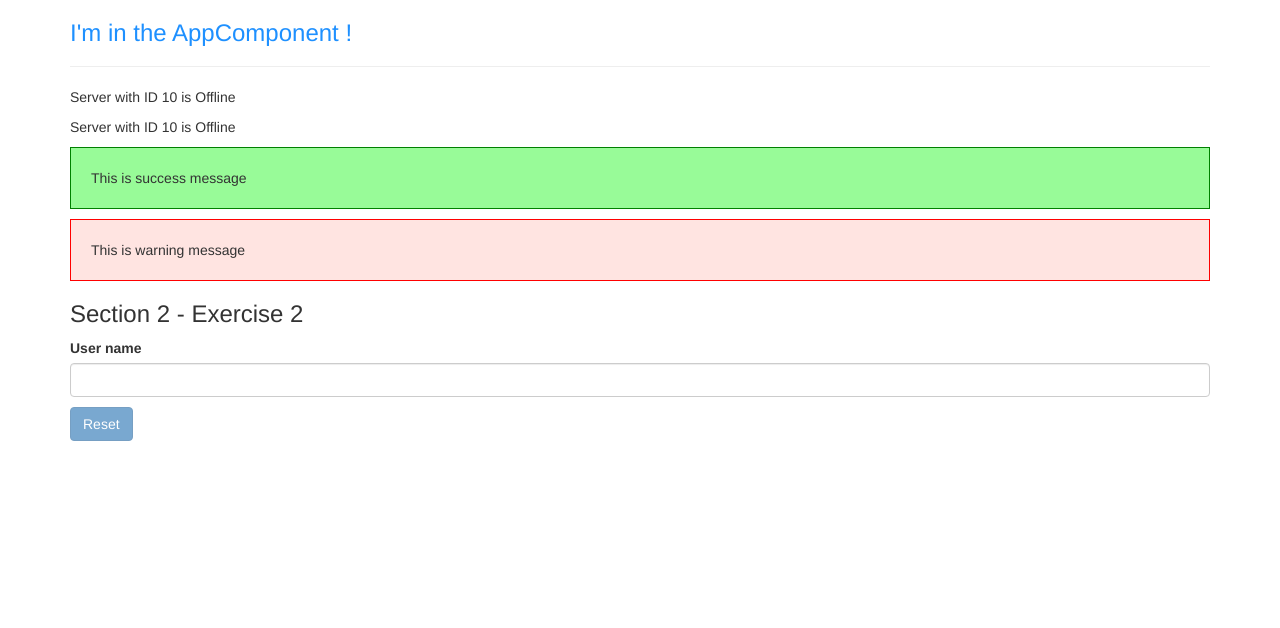
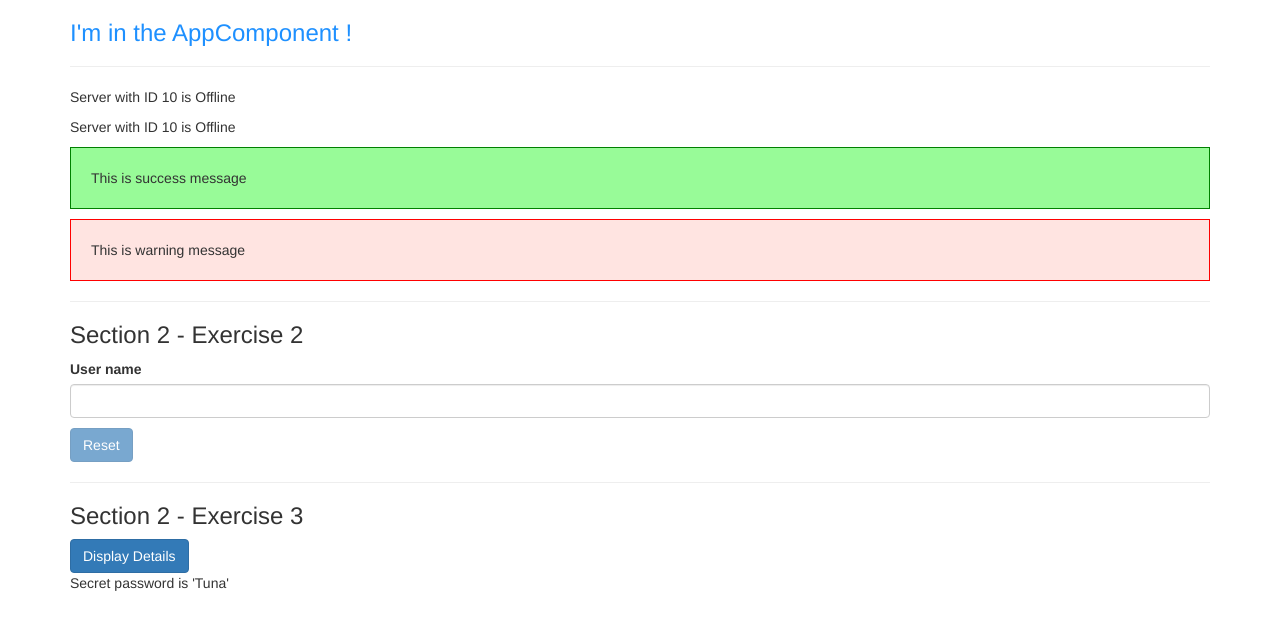
Before and after one commit to djey64/my-first-app, an Angular app: page / in a window 1280 px wide. Shown: the top 628 px of the page. Built offline with nearby package versions, Linux system fonts and the light colour scheme.

Commit message:
Section 2 - Ex 3

```diff
--- a/src/app/app.component.html
+++ b/src/app/app.component.html
@@ -9,7 +9,10 @@
 
       <app-success-alert />
       <app-warning-alert />
+      <hr />
       <app-section2exo2 />
+      <hr />
+      <app-section2exo3 />
     </div>
   </div>
 </div>
--- a/src/app/app.module.ts
+++ b/src/app/app.module.ts
@@ -8,6 +8,7 @@ import { WarningAlertComponent } from './warning-alert/warning-alert.component';
 import { SuccessAlertComponent } from './success-alert/success-alert.component';
 import { Section2exo2Component } from './section2exo2/section2exo2.component';
 import {FormsModule} from "@angular/forms";
+import { Section2exo3Component } from './section2exo3/section2exo3.component';
 
 @NgModule({
   declarations: [
@@ -16,7 +17,8 @@ import {FormsModule} from "@angular/forms";
     ServersComponent,
     WarningAlertComponent,
     SuccessAlertComponent,
-    Section2exo2Component
+    Section2exo2Component,
+    Section2exo3Component,
   ],
   imports: [
     BrowserModule,
--- /dev/null
+++ b/src/app/section2exo3/section2exo3.component.css
@@ -0,0 +1,3 @@
+.whiteColor {
+  color: white;
+}
--- /dev/null
+++ b/src/app/section2exo3/section2exo3.component.html
@@ -0,0 +1,9 @@
+<h3>Section 2 - Exercise 3</h3>
+<button class="btn btn-primary" (click)="toggleDisplayParagraph()">
+  Display Details
+</button>
+<p *ngIf="displayParagraph">Secret password is 'Tuna'</p>
+<p *ngFor="let timeStamp of buttonHistory"
+  [ngStyle]="{backgroundColor: isFifthOrMore(timeStamp) ? 'blue' : 'none'}"
+  [ngClass]="{whiteColor: isFifthOrMore(timeStamp)}"
+> {{timeStamp}} </p>
--- /dev/null
+++ b/src/app/section2exo3/section2exo3.component.ts
@@ -0,0 +1,18 @@
+import { Component } from '@angular/core';
+
+@Component({
+  selector: 'app-section2exo3',
+  templateUrl: './section2exo3.component.html',
+  styleUrls: ['./section2exo3.component.css']
+})
+export class Section2exo3Component {
+  displayParagraph = true
+  buttonHistory: number[] = []
+
+  toggleDisplayParagraph = () => {
+    this.displayParagraph = !this.displayParagraph
+    this.buttonHistory.push(Date.now())
+  }
+
+  isFifthOrMore = (timeStamp: number) => this.buttonHistory.indexOf(timeStamp) >= 5
+}
```
